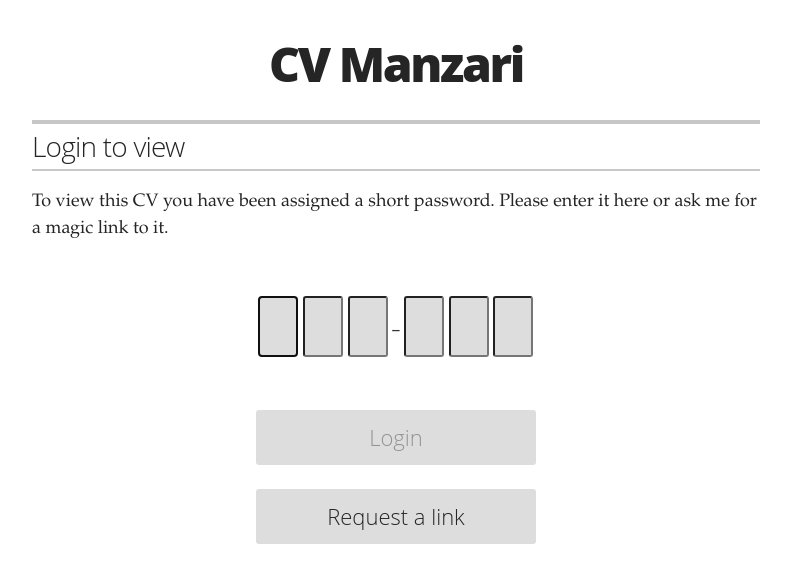
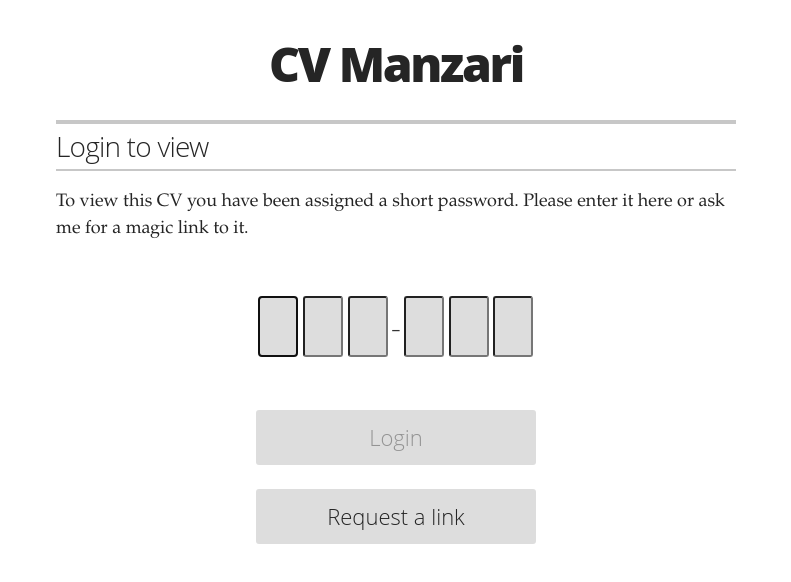
Before and after one commit to manzari/resume-frontend, a React (Create React App) app: page / in a window 1280 px wide. Shown: the top 582 px of the page, without its empty margins (244-1035 px from the left). Built offline with nearby package versions, Linux system fonts and the light colour scheme.

Commit message:
wrapper for login page

```diff
--- a/src/components/LoginPage.js
+++ b/src/components/LoginPage.js
@@ -33,7 +33,8 @@ function LoginPage() {
     }, [otp, performLogin]);
 
     return (
-        <div className="wrapper login-page">
+        <div className="wrapper">
+            <div className="login-page">
                 <header>
                     <h1 className="header-name">CV Manzari</h1>
                     <div className="title-bar">
@@ -71,6 +72,7 @@ function LoginPage() {
                 <a href="mailto:contact@manzari.dev?subject=Request to access your CV&body=Hello, please send me a magic link."
                    className="request-button">Request a link</a>
             </div>
+        </div>
     );
 }
 
```
Also changed, not shown: 1 other file (tests, documents, lock files or other folders). Lines whose indentation alone changed are shown as unchanged.
